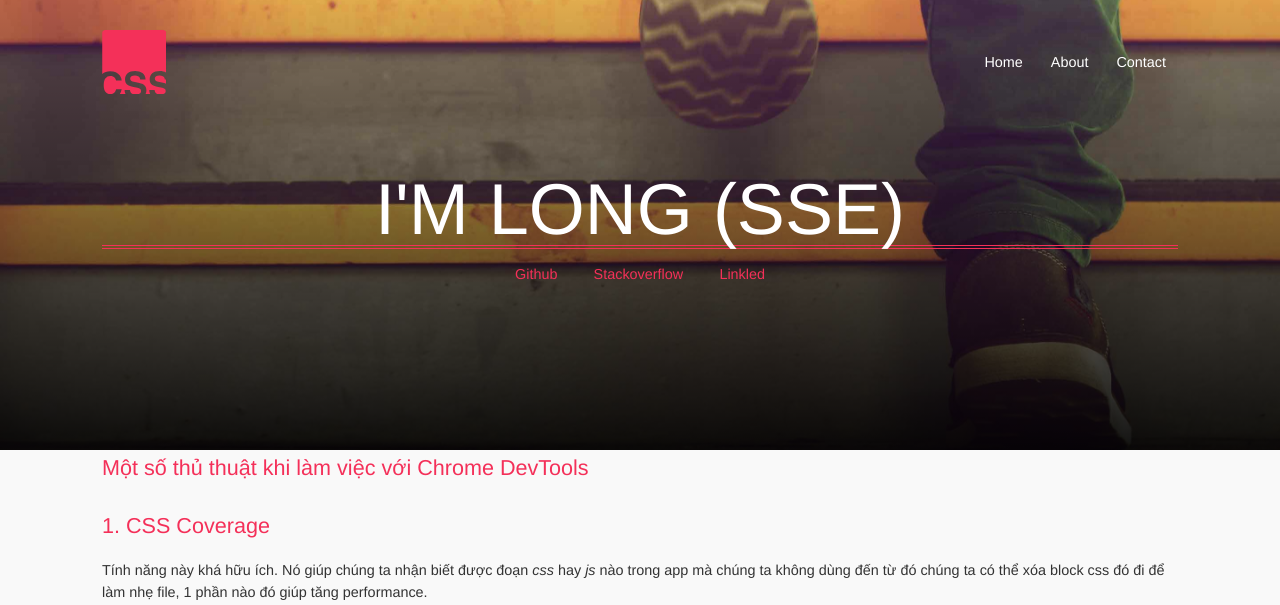
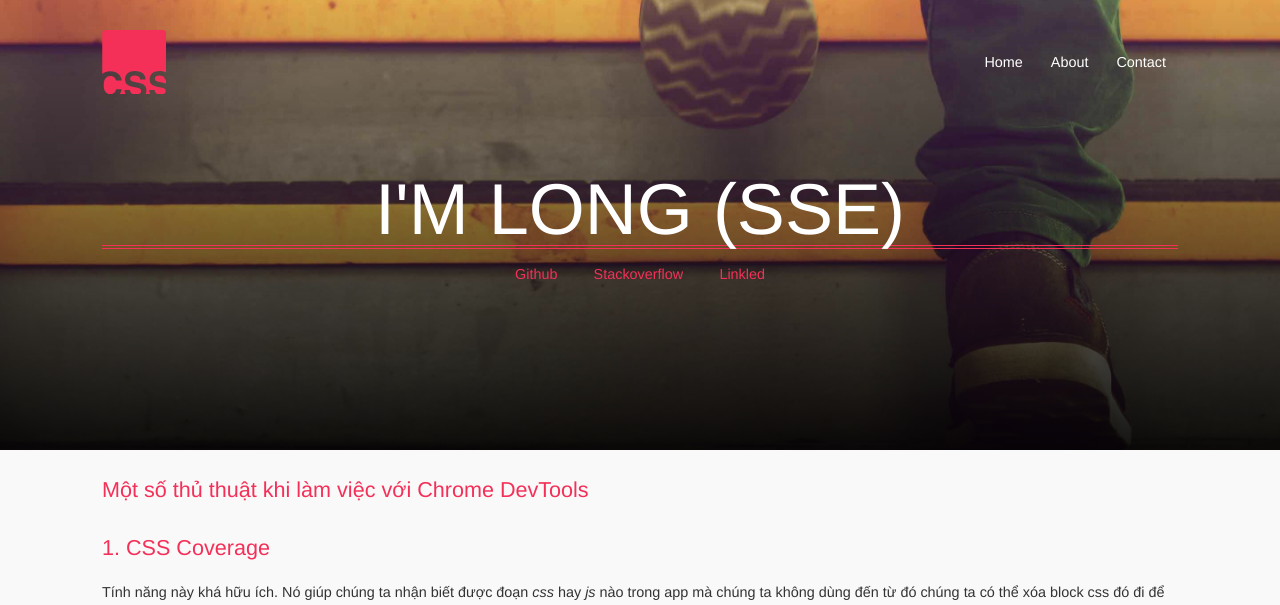
Before and after one commit to nhulongctk35/github.io, a Jekyll site: the page built from _posts/2017-09-25-chrome-devtools.md, in a window 1280 px wide. Shown: the top 605 px of the page. Built offline with Jekyll 4.4.1, drawn with Linux system fonts in a browser that asks for light colours; nearby versions of some CDN libraries.

Commit message:
Update content style

```diff
--- a/_layouts/post.html
+++ b/_layouts/post.html
@@ -3,7 +3,7 @@
 ---
 
 <article class="post post--details">
-  <h2 class="post__title">{{ page.title }}</h2>
+  <h2>{{ page.title }}</h2>
   <div class="post__content">
     {{ content }}
   </div>
```
Also changed, not shown: _posts/2017-08-25-tim-hieu-javascript-testing-framework.md (+1 -0 lines), _posts/2017-09-25-chrome-devtools.md (+17 -1 lines).
